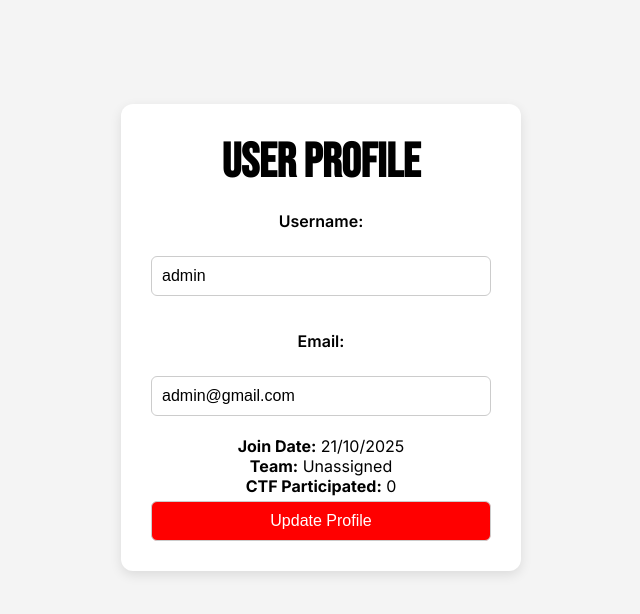
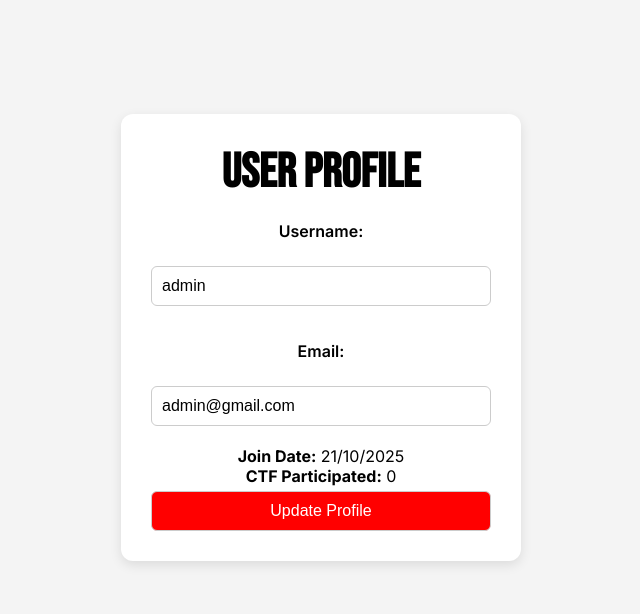
Before and after one commit to haruslah/WaktuCTF-PHP, a PHP site: page /profile.php in a window 1280 px wide. Shown: the part 63-677 px from the top of the page, without its empty margins (319-959 px from the left). Run offline with PHP 8.4, Linux system fonts and the light colour scheme; a user stored in the database is signed in; data comes from the database, SQL or seed files in the repository; data that the repository does not hold is empty.

Commit message:
Removed current team from profile.php and updated style.css

```diff
--- a/profile.php
+++ b/profile.php
@@ -34,19 +34,19 @@ if ($result && $result->num_rows > 0) {
 }
 
 // get team name
-$team_sql = "SELECT t.team_name
-             FROM teams t
-             INNER JOIN team_members tm ON tm.team_id = t.team_id
-             WHERE tm.user_id = '$userID'
-             LIMIT 1";
-$team_result = $conn->query($team_sql);
+// $team_sql = "SELECT t.team_name
+//              FROM teams t
+//              INNER JOIN team_members tm ON tm.team_id = t.team_id
+//              WHERE tm.user_id = '$userID'
+//              LIMIT 1";
+// $team_result = $conn->query($team_sql);
 
-if ($team_result && $team_result->num_rows > 0) {
-    $team_row = $team_result->fetch_assoc();
-    $team_name = $team_row['team_name'];
-} else {
-    $team_name = "Unassigned";
-}
+// if ($team_result && $team_result->num_rows > 0) {
+//     $team_row = $team_result->fetch_assoc();
+//     $team_name = $team_row['team_name'];
+// } else {
+//     $team_name = "Unassigned";
+// }
 ?>
 <!DOCTYPE html>
 <html lang="en">
@@ -95,7 +95,7 @@ if ($team_result && $team_result->num_rows > 0) {
                     <input type="email" name="email" value="<?php echo htmlspecialchars($row['email']); ?>"><br><br>
 
                     <p><strong>Join Date:</strong> <?php echo date("d/m/Y", strtotime($row['created_at'])); ?></p>
-                    <p><strong>Team:</strong> <?php echo htmlspecialchars($team_name); ?></p>
+                    <!-- <p><strong>Team:</strong> <?php echo htmlspecialchars($team_name); ?></p> -->
                     <p><strong>CTF Participated:</strong> <?php echo htmlspecialchars($row['ctf_joined']); ?></p>
 
                     <input type="submit" name="update" value="Update Profile" class="submit-update">
--- a/style.css
+++ b/style.css
@@ -573,7 +573,7 @@ form textarea {
 }
 
 .ctf-register {
-    min-height: 130vh;
+    min-height: 110vh;
     display: flex;
     align-items: center;
     justify-content: center;
--- a/team.php
+++ b/team.php
@@ -111,7 +111,7 @@ if (isset($_POST['leave_team'])) {
 
     <section class="teams">
         <div class="team-card">
-            <h2>Team Management</h2>
+            <h1>TEAM MANAGEMENT</h1>
             <?php if (!empty($message)) echo "<p><b>$message</b></p>"; ?>
 
             <h3>Create a New Team</h3>
```
